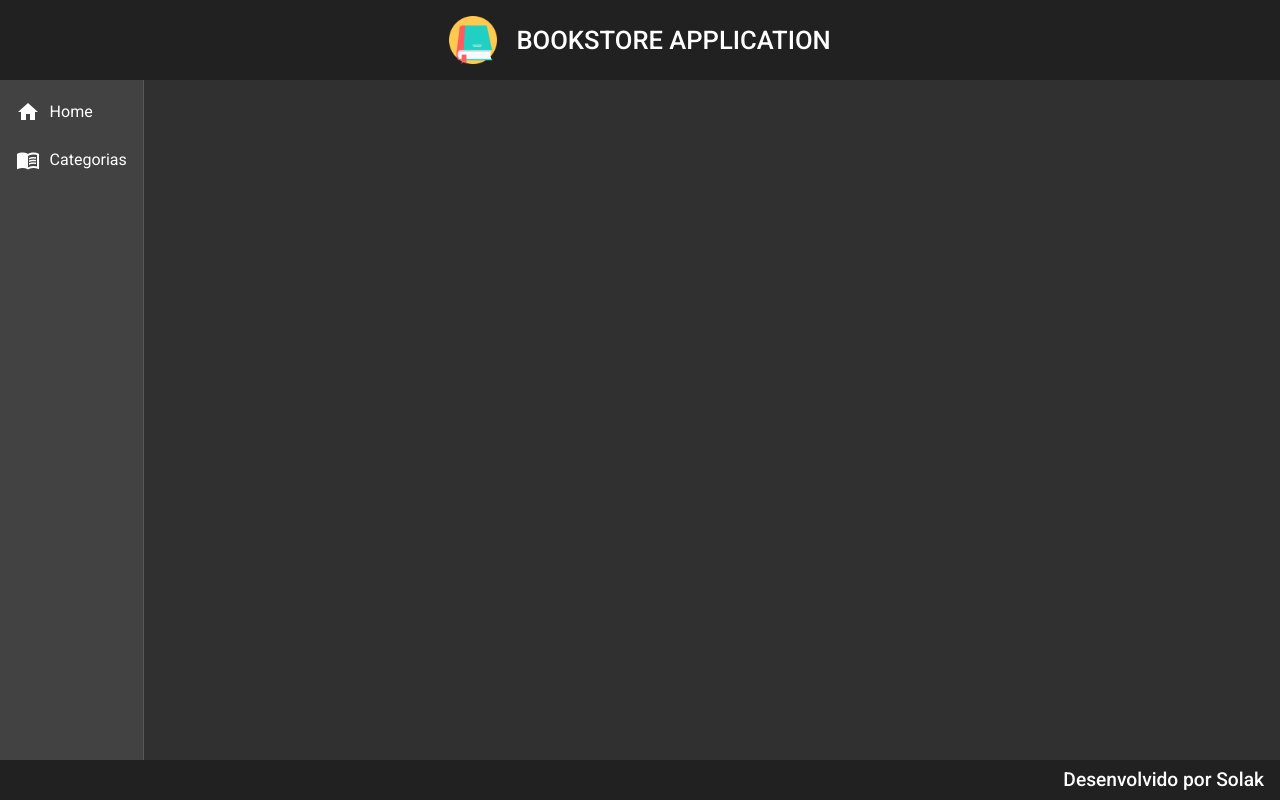
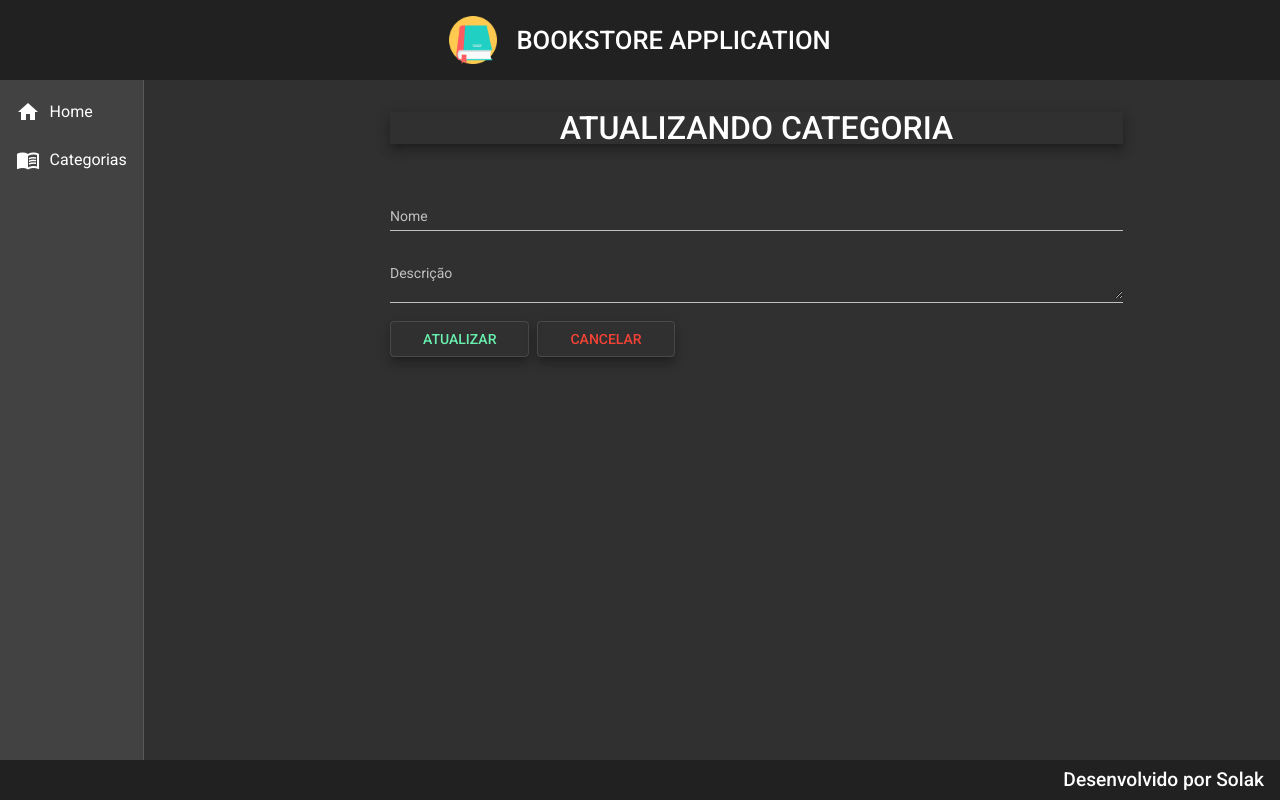
Before and after one commit to WagnerSolak/bookstore-front, an Angular app: page /categorias/update/1 in a window 1280 px wide. Before the commit this address led to /. Built offline with nearby package versions, Linux system fonts and the light colour scheme; no server answers.

Commit message:
UPDATE para Categoria implementado

```diff
--- a/src/app/app.module.ts
+++ b/src/app/app.module.ts
@@ -25,6 +25,7 @@
 import {MatDividerModule} from '@angular/material/divider';
 import {MatSnackBarModule} from '@angular/material/snack-bar';
 import { CategoriaDeleteComponent } from './components/views/categoria/categoria-delete/categoria-delete.component';
+import { CategoriaUpdateComponent } from './components/views/categoria/categoria-update/categoria-update.component';
 
 
 
@@ -40,6 +41,7 @@
     CategoriaReadComponent,
     CategoriaCreateComponent,
     CategoriaDeleteComponent,
+    CategoriaUpdateComponent,
   ],
   imports: [
     BrowserModule,
--- a/src/app/components/views/categoria/categoria-read/categoria-read.component.html
+++ b/src/app/components/views/categoria/categoria-read/categoria-read.component.html
@@ -41,7 +41,7 @@
         <ng-container matColumnDef="acoes">
           <th class="mat-header" mat-header-cell *matHeaderCellDef> AÇÕES </th>
           <td mat-cell *matCellDef="let row">
-            <a class="edit" href="#">
+            <a class="edit" routerLink="update/{{ row.id }}">
             <i class="material-icons">edit</i>
           </a>
 
--- /dev/null
+++ b/src/app/components/views/categoria/categoria-update/categoria-update.component.css
@@ -0,0 +1,29 @@
+form {
+    text-align: center;
+    width: 70%;
+    margin: 2rem auto 0 auto;
+}
+
+h1{
+    font-size: 2rem;
+    font-weight: 500;
+    margin-bottom: 3rem;
+}
+
+.form {
+    width: 100%;
+
+}
+
+.buttons{
+    width: 100%;
+    text-align: start;
+
+}
+
+button {
+    margin-right: .5rem;
+    padding-right: 2rem;
+    padding-left: 2rem;
+
+}
--- /dev/null
+++ b/src/app/components/views/categoria/categoria-update/categoria-update.component.html
@@ -0,0 +1,18 @@
+<form>
+    <h1 class="mat-elevation-z8">ATUALIZANDO CATEGORIA</h1>
+
+    <mat-form-field class="form">
+        <mat-label>Nome</mat-label>
+        <input matInput [(ngModel)]="categoria.nome" type="text" name="nome" placeholder="Ex.: Computação">
+    </mat-form-field>
+
+    <mat-form-field class="form">
+        <mat-label>Descrição</mat-label>
+        <textarea matInput [(ngModel)]="categoria.descricao" type="text" name="descricao" placeholder="Ex.: Livros de Computação"></textarea>
+    </mat-form-field>
+
+    <div class="buttons">
+        <button (click)="update()" class="mat-elevation-z8" mat-stroked-button color="accent">ATUALIZAR</button>
+        <button (click)="cancel()" class="mat-elevation-z8" mat-stroked-button color="warn">CANCELAR</button>
+    </div>
+</form>
--- /dev/null
+++ b/src/app/components/views/categoria/categoria-update/categoria-update.component.ts
@@ -0,0 +1,49 @@
+import { Component, OnInit } from '@angular/core';
+import { Categoria } from '../categoria.model';
+import { CategoriaService } from '../categoria.service';
+import { ActivatedRoute, Router } from '@angular/router';
+
+@Component({
+  selector: 'app-categoria-update',
+  templateUrl: './categoria-update.component.html',
+  styleUrls: ['./categoria-update.component.css']
+})
+export class CategoriaUpdateComponent implements OnInit {
+
+  categoria: Categoria = {
+    id: '',
+    nome: '',
+    descricao:''
+  }
+  constructor(
+    private service: CategoriaService,
+    private route: ActivatedRoute,
+    private router: Router
+    ) { }
+
+  ngOnInit(): void {
+    this.categoria.id = this.route.snapshot.paramMap.get('id')
+    this.findById()
+  }
+
+  findById(): void{
+    this.service.findById(this.categoria.id).subscribe((resposta) => {
+      this.categoria.nome = resposta.nome
+      this.categoria.descricao = resposta.descricao
+    })
+  }
+
+  update(): void {
+    this.service.update(this.categoria).subscribe((resposta) => {
+      this.router.navigate(['categorias']) // volta para a tela de listagem cat
+      this.service.mensagem('Categoria atualizada com sucesso!')
+    }, err => {
+      this.service.mensagem('Validar se os campos estão preenchidos corretamente!')
+    })
+  }
+
+  cancel(): void{
+    this.router.navigate(['categorias'])
+  }
+
+}
--- a/src/app/components/views/categoria/categoria.service.ts
+++ b/src/app/components/views/categoria/categoria.service.ts
@@ -37,6 +37,11 @@
     return this.http.delete<void>(url)
   }
 
+  update(categoria: Categoria): Observable<void> {
+    const url = `${this.baseUrl}/categorias/${categoria.id}`
+    return this.http.put<void>(url, categoria)
+  }
+
   mensagem(str: String): void {
     this._snack.open(`${str}`, 'OK', {
       horizontalPosition: 'end',
```
Also changed, not shown: src/app/app-routing.module.ts (+6 -1 lines).
